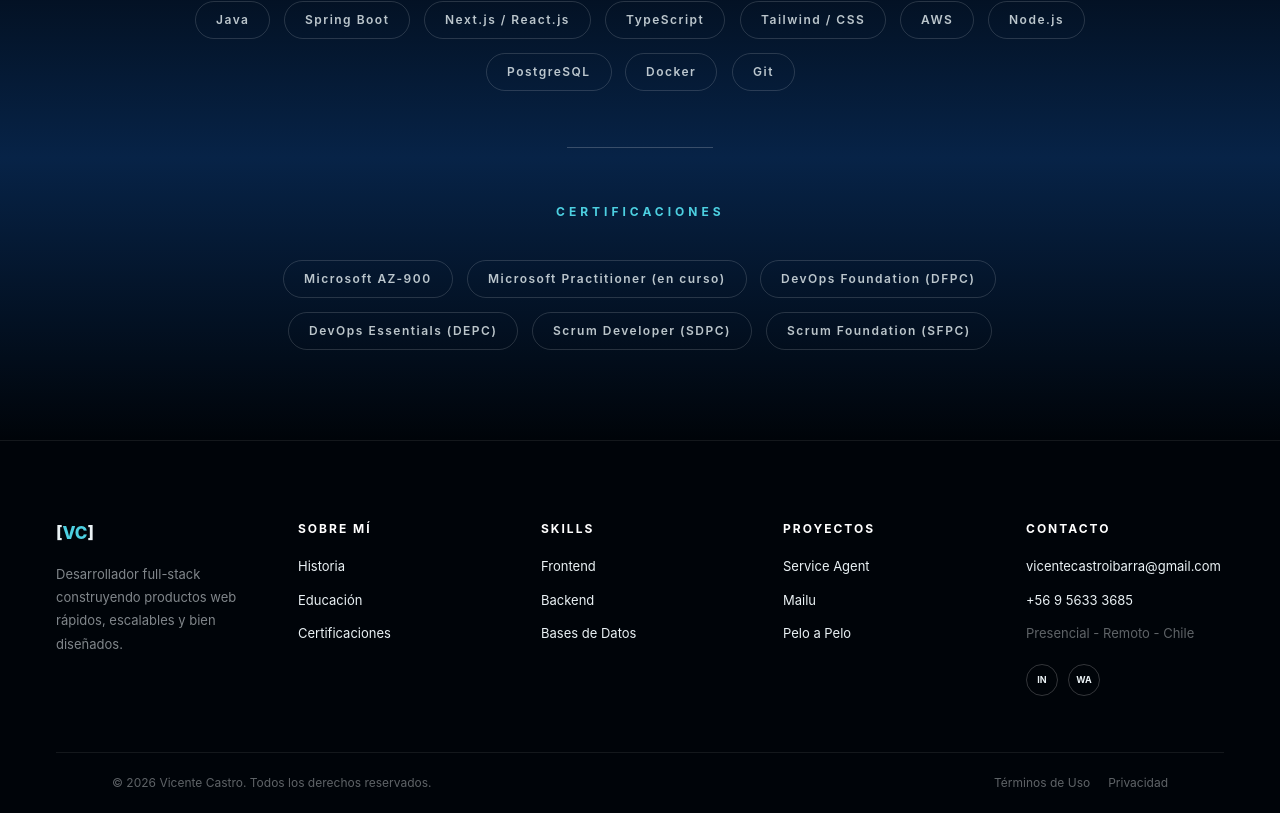
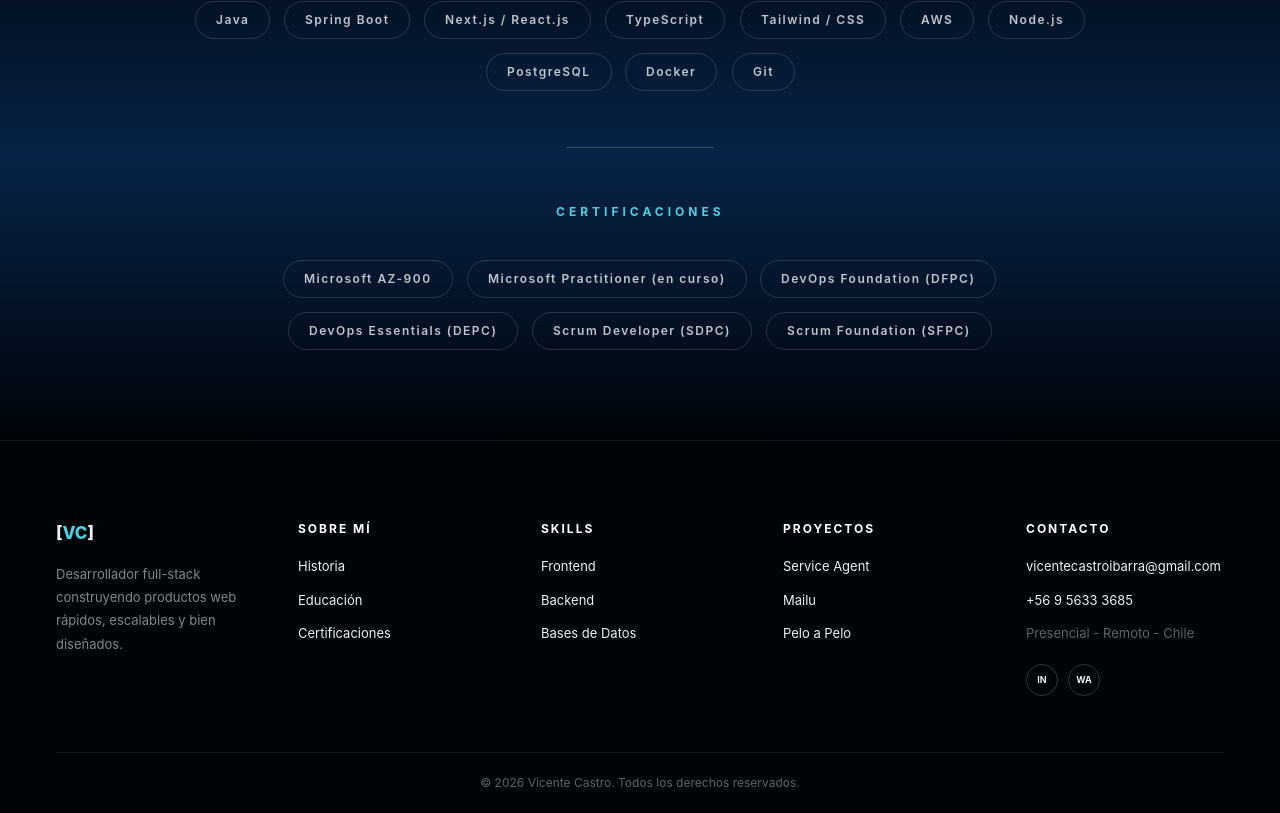
Before and after one commit to VicenteCastroIb/VicenteDev, a Next.js app: page / in a window 1280 px wide. Shown: the part 1900-2713 px from the top of the page. Built offline with nearby package versions, Linux system fonts and the light colour scheme.

Commit message:
chore(footer): remove Terms of Use / Privacy links (not applicable, no data collection)

```diff
--- a/src/components/Footer.tsx
+++ b/src/components/Footer.tsx
@@ -79,18 +79,10 @@ export default function Footer() {
         </Reveal>
       </div>
 
-      <div className="mx-auto flex max-w-[1200px] flex-wrap justify-between gap-3 border-t border-white/8 px-[clamp(20px,6vw,56px)] py-[22px] text-xs text-[#eaf2f5]/40">
+      <div className="mx-auto flex max-w-[1200px] justify-center border-t border-white/8 px-[clamp(20px,6vw,56px)] py-[22px] text-xs text-[#eaf2f5]/40">
         <span>
           © {year} Vicente Castro. {t.footer.rights}
         </span>
-        <div className="flex gap-[18px]">
-          <Link href="#" className="text-[#eaf2f5]/40 transition-colors duration-200 hover:text-accent focus-visible:text-accent focus-visible:outline-none">
-            {t.footer.terms}
-          </Link>
-          <Link href="#" className="text-[#eaf2f5]/40 transition-colors duration-200 hover:text-accent focus-visible:text-accent focus-visible:outline-none">
-            {t.footer.privacy}
-          </Link>
-        </div>
       </div>
     </footer>
   );
--- a/src/lib/i18n.tsx
+++ b/src/lib/i18n.tsx
@@ -65,8 +65,6 @@ export type Translations = {
     };
     contactHeading: string;
     rights: string;
-    terms: string;
-    privacy: string;
   };
   contact: {
     location: string;
@@ -125,8 +123,6 @@ const es: Translations = {
     },
     contactHeading: "CONTACTO",
     rights: "Todos los derechos reservados.",
-    terms: "Términos de Uso",
-    privacy: "Privacidad",
   },
   contact: {
     location: "Presencial - Remoto - Chile",
@@ -185,8 +181,6 @@ const en: Translations = {
     },
     contactHeading: "CONTACT",
     rights: "All rights reserved.",
-    terms: "Terms of Use",
-    privacy: "Privacy",
   },
   contact: {
     location: "On-site - Remote - Chile",
```
